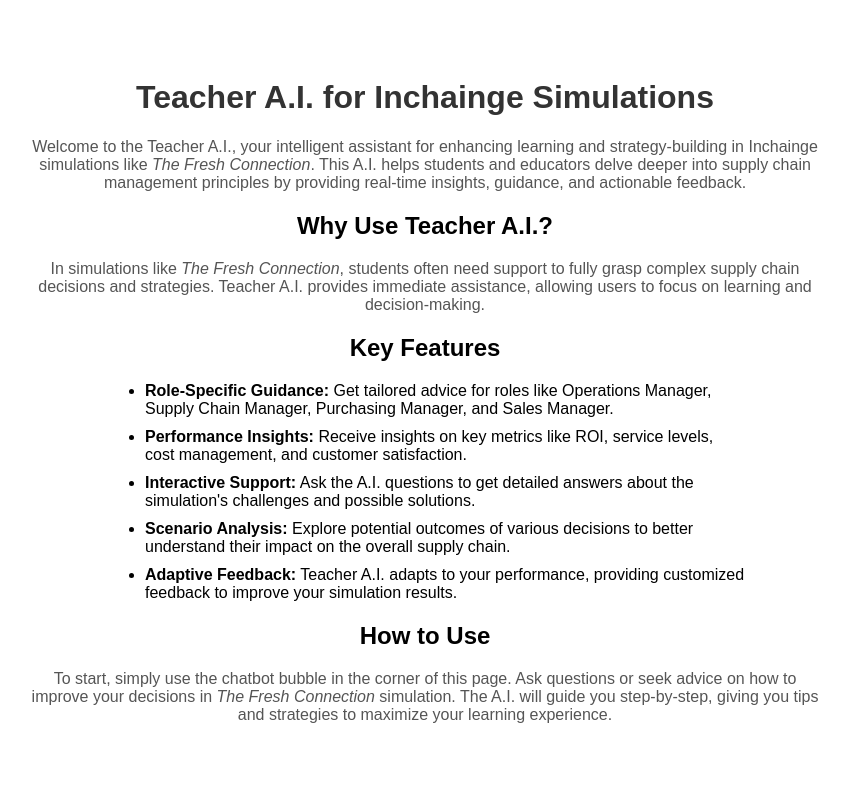
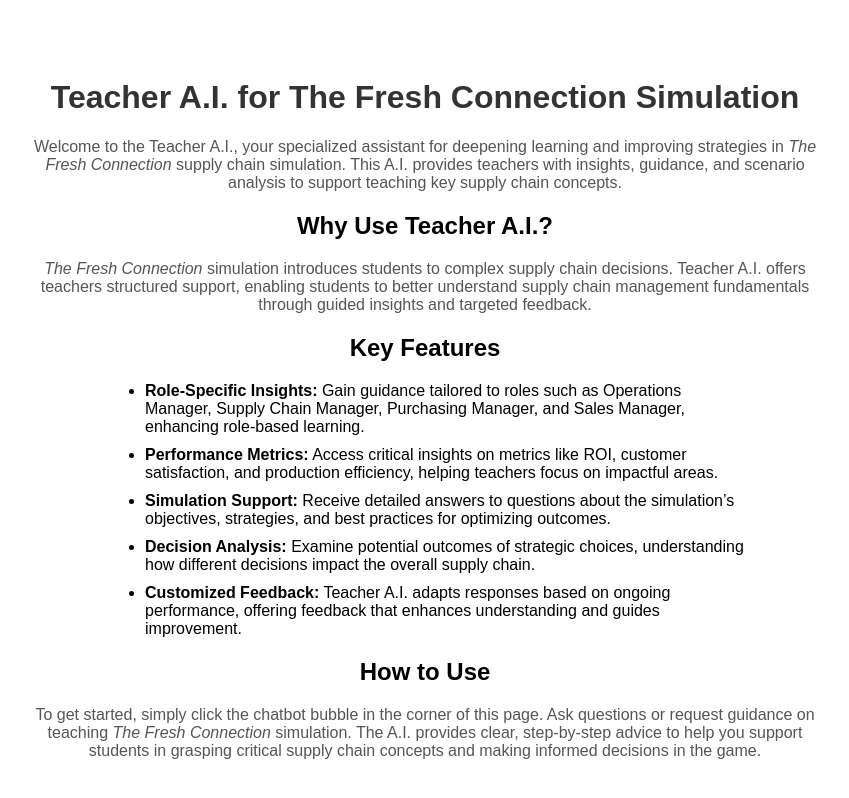
Before and after one commit to Value-Chain-Hackers/TeacherChat, a plain HTML site: page index.html in a window 1280 px wide. Shown: the whole page, without its empty margins (215-1064 px from the left). Drawn offline with Linux system fonts and the light colour scheme; a script that the page names is missing.

Commit message:
Update index.html

```diff
--- a/index.html
+++ b/index.html
@@ -3,7 +3,7 @@
 <head>
     <meta charset="UTF-8">
     <meta name="viewport" content="width=device-width, initial-scale=1.0">
-    <title>Teacher A.I. for Inchainge Simulations</title>
+    <title>Teacher A.I. for The Fresh Connection Simulation</title>
     <style>
         body { font-family: Arial, sans-serif; text-align: center; padding: 50px; }
         h1 { color: #333; }
@@ -22,38 +22,38 @@
         }
     </style>
 
-    <!-- Chatbot Integration -->
+    <!-- New Chatbot Integration -->
     <script>
         window.difyChatbotConfig = {
-            token: 'DhrP4IS2Zr7t8T2R',
+            token: 'mGJzYQAsA24CLuo2',
             baseUrl: 'https://web-production-ae39.up.railway.app'
         };
     </script>
     <script
         src="https://web-production-ae39.up.railway.app/embed.min.js"
-        id="DhrP4IS2Zr7t8T2R"
+        id="mGJzYQAsA24CLuo2"
         defer>
     </script>
 </head>
 <body>
     <div class="content">
-        <h1>Teacher A.I. for Inchainge Simulations</h1>
-        <p>Welcome to the Teacher A.I., your intelligent assistant for enhancing learning and strategy-building in Inchainge simulations like <em>The Fresh Connection</em>. This A.I. helps students and educators delve deeper into supply chain management principles by providing real-time insights, guidance, and actionable feedback.</p>
+        <h1>Teacher A.I. for The Fresh Connection Simulation</h1>
+        <p>Welcome to the Teacher A.I., your specialized assistant for deepening learning and improving strategies in <em>The Fresh Connection</em> supply chain simulation. This A.I. provides teachers with insights, guidance, and scenario analysis to support teaching key supply chain concepts.</p>
 
         <h2>Why Use Teacher A.I.?</h2>
-        <p>In simulations like <em>The Fresh Connection</em>, students often need support to fully grasp complex supply chain decisions and strategies. Teacher A.I. provides immediate assistance, allowing users to focus on learning and decision-making.</p>
+        <p><em>The Fresh Connection</em> simulation introduces students to complex supply chain decisions. Teacher A.I. offers teachers structured support, enabling students to better understand supply chain management fundamentals through guided insights and targeted feedback.</p>
 
         <h2>Key Features</h2>
         <ul class="feature-list">
-            <li><strong>Role-Specific Guidance:</strong> Get tailored advice for roles like Operations Manager, Supply Chain Manager, Purchasing Manager, and Sales Manager.</li>
-            <li><strong>Performance Insights:</strong> Receive insights on key metrics like ROI, service levels, cost management, and customer satisfaction.</li>
-            <li><strong>Interactive Support:</strong> Ask the A.I. questions to get detailed answers about the simulation's challenges and possible solutions.</li>
-            <li><strong>Scenario Analysis:</strong> Explore potential outcomes of various decisions to better understand their impact on the overall supply chain.</li>
-            <li><strong>Adaptive Feedback:</strong> Teacher A.I. adapts to your performance, providing customized feedback to improve your simulation results.</li>
+            <li><strong>Role-Specific Insights:</strong> Gain guidance tailored to roles such as Operations Manager, Supply Chain Manager, Purchasing Manager, and Sales Manager, enhancing role-based learning.</li>
+            <li><strong>Performance Metrics:</strong> Access critical insights on metrics like ROI, customer satisfaction, and production efficiency, helping teachers focus on impactful areas.</li>
+            <li><strong>Simulation Support:</strong> Receive detailed answers to questions about the simulation’s objectives, strategies, and best practices for optimizing outcomes.</li>
+            <li><strong>Decision Analysis:</strong> Examine potential outcomes of strategic choices, understanding how different decisions impact the overall supply chain.</li>
+            <li><strong>Customized Feedback:</strong> Teacher A.I. adapts responses based on ongoing performance, offering feedback that enhances understanding and guides improvement.</li>
         </ul>
 
         <h2>How to Use</h2>
-        <p>To start, simply use the chatbot bubble in the corner of this page. Ask questions or seek advice on how to improve your decisions in <em>The Fresh Connection</em> simulation. The A.I. will guide you step-by-step, giving you tips and strategies to maximize your learning experience.</p>
+        <p>To get started, simply click the chatbot bubble in the corner of this page. Ask questions or request guidance on teaching <em>The Fresh Connection</em> simulation. The A.I. provides clear, step-by-step advice to help you support students in grasping critical supply chain concepts and making informed decisions in the game.</p>
     </div>
 </body>
 </html>
```
